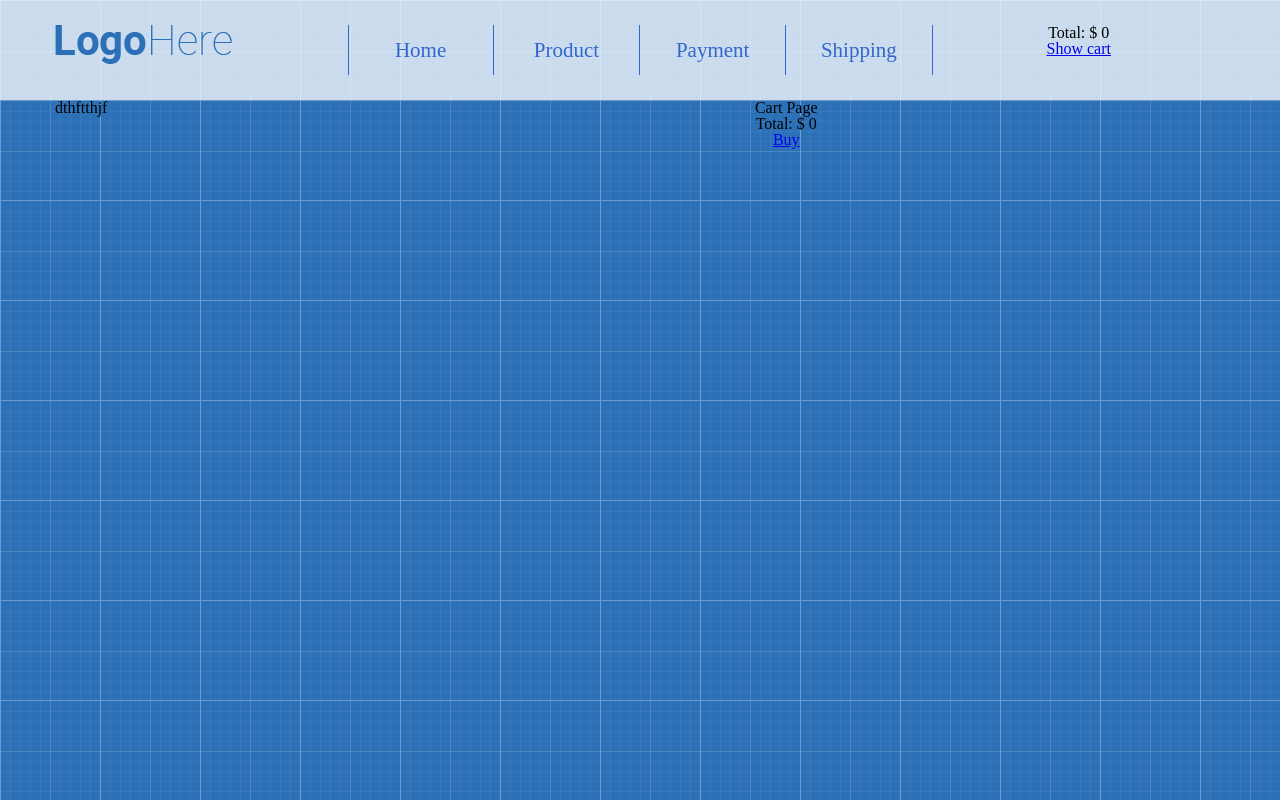
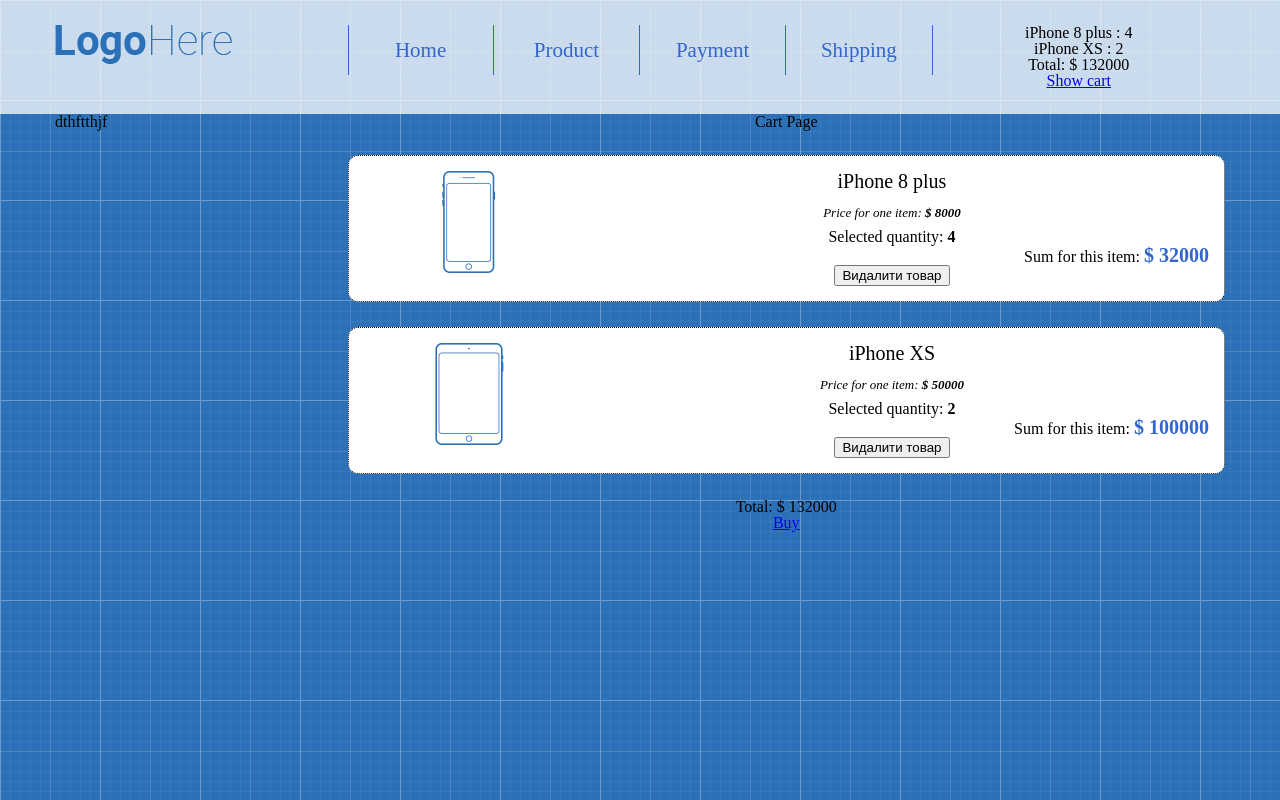
Before and after one commit to ApostleAndrew/shop-react, a React (Create React App) app: page /cart in a window 1280 px wide. Built offline with nearby package versions, Linux system fonts and the light colour scheme.

Commit message:
create button delete in cartPage

```diff
--- a/src/App/App.js
+++ b/src/App/App.js
@@ -12,7 +12,8 @@
 class App extends Component {
 	state = {
 		productsInCart: {
-
+			'2':4,
+			'4':2,
 		}
 	}
 	addProductToCart = (productId,count) => {
@@ -23,6 +24,16 @@
 
 			}
 		}))
+	}
+		removeProductFromCart = (productId) => {
+			this.setState((prevState) => {
+				const prevProductsInCart = {...prevState.productsInCart}
+				delete prevProductsInCart[productId]
+				return {
+					productsInCart:prevProductsInCart,
+				}
+			})
+
 		// this.setState((prevState) => ({
 		// 	cartData: {
 		// 		totalPrice: prevState.cartData.totalPrice + (price*count),
@@ -42,8 +53,10 @@
 				<Main
 					addProductToCart = {this.addProductToCart}
 					productsInCart = {this.state.productsInCart}
+					removeProductFromCart = {this.removeProductFromCart}
 				/>
 				<Footer/>
+
 			</div>
 		)
 	}
--- a/src/App/Main/CartPage/CartPage.js
+++ b/src/App/Main/CartPage/CartPage.js
@@ -8,12 +8,14 @@
 
 const CartPage = ({
 	productsInCart,
+	removeProductFromCart,
 }) => {
 	return(
         <div className="cart text-center">
 			<h1>Cart Page</h1>
 			<CartProductList
 				CartListComponent={CartProductListItemExtended}
+				removeProductFromCart={removeProductFromCart}
 				productsInCart={productsInCart}/>
 			<CartTotal productsInCart={productsInCart}/>
 			<Link to='/buy'> Buy </Link>
--- a/src/App/Main/Main.js
+++ b/src/App/Main/Main.js
@@ -9,7 +9,8 @@
 
 const Main = ({
 	addProductToCart,
-	productsInCart
+	productsInCart,
+	removeProductFromCart,
 
 }) => {
 	return(
@@ -24,12 +25,14 @@
 					return (
 						<ProductsList
 						addProductToCart={addProductToCart}
+
 						/>)
 				}}/>
 				<Route path="/cart" render = {() => {
 						return (
 							<CartPage
 							productsInCart={productsInCart}
+							removeProductFromCart={removeProductFromCart}
 							/>)
 				}}/>
 				<Route path='/shipping' component = {ShippingPage} />
--- a/src/common/features/Cart/CartProductList.js
+++ b/src/common/features/Cart/CartProductList.js
@@ -7,12 +7,14 @@
     productsMap = getProductsMap(products),
 	productsInCart,
 	CartListComponent = CartProductListItem,
+	removeProductFromCart,
 }) => {
     return(
         <div>
 			{
 			keys(productsInCart).map((productId)=>(
 				<CartListComponent
+					removeProductFromCart={removeProductFromCart}
 					key ={productId}
 					product = {productsMap[productId]}
 					count = {productsInCart[productId]}
--- a/src/common/features/Cart/CartProductListItemExtended.js
+++ b/src/common/features/Cart/CartProductListItemExtended.js
@@ -5,6 +5,7 @@
 const CartProductListItemExtended = ({
     product,
     count,
+    removeProductFromCart,
 
 }) => (
     <div>
@@ -29,6 +30,8 @@
                          Sum for this item: <span className="bold sum-price">$ {(product.price * count)} </span>
                     </p>
 
+                    <button onClick={() => removeProductFromCart(product.id)}>Видалити товар</button>
+
                 </div>
             </div>
         </div>
```
